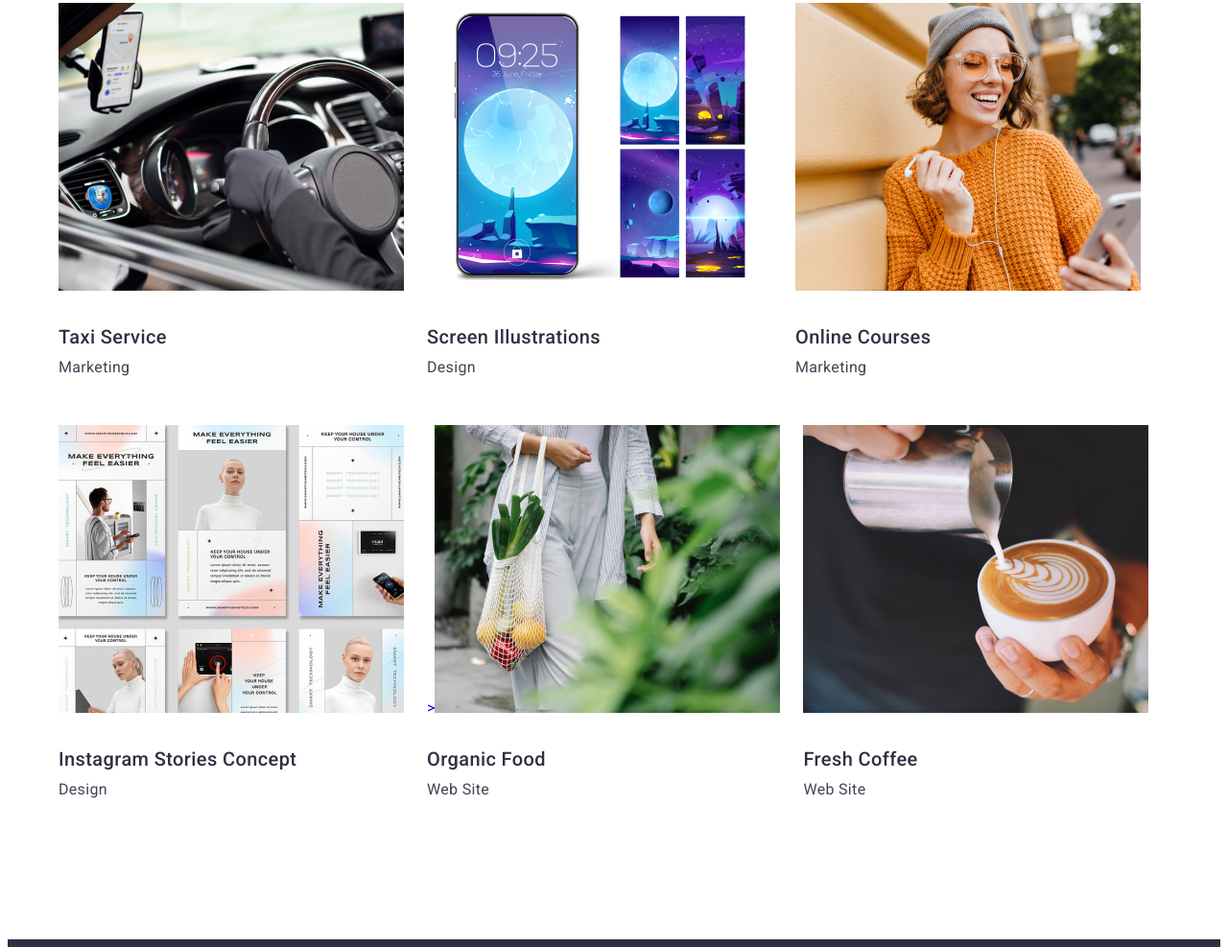
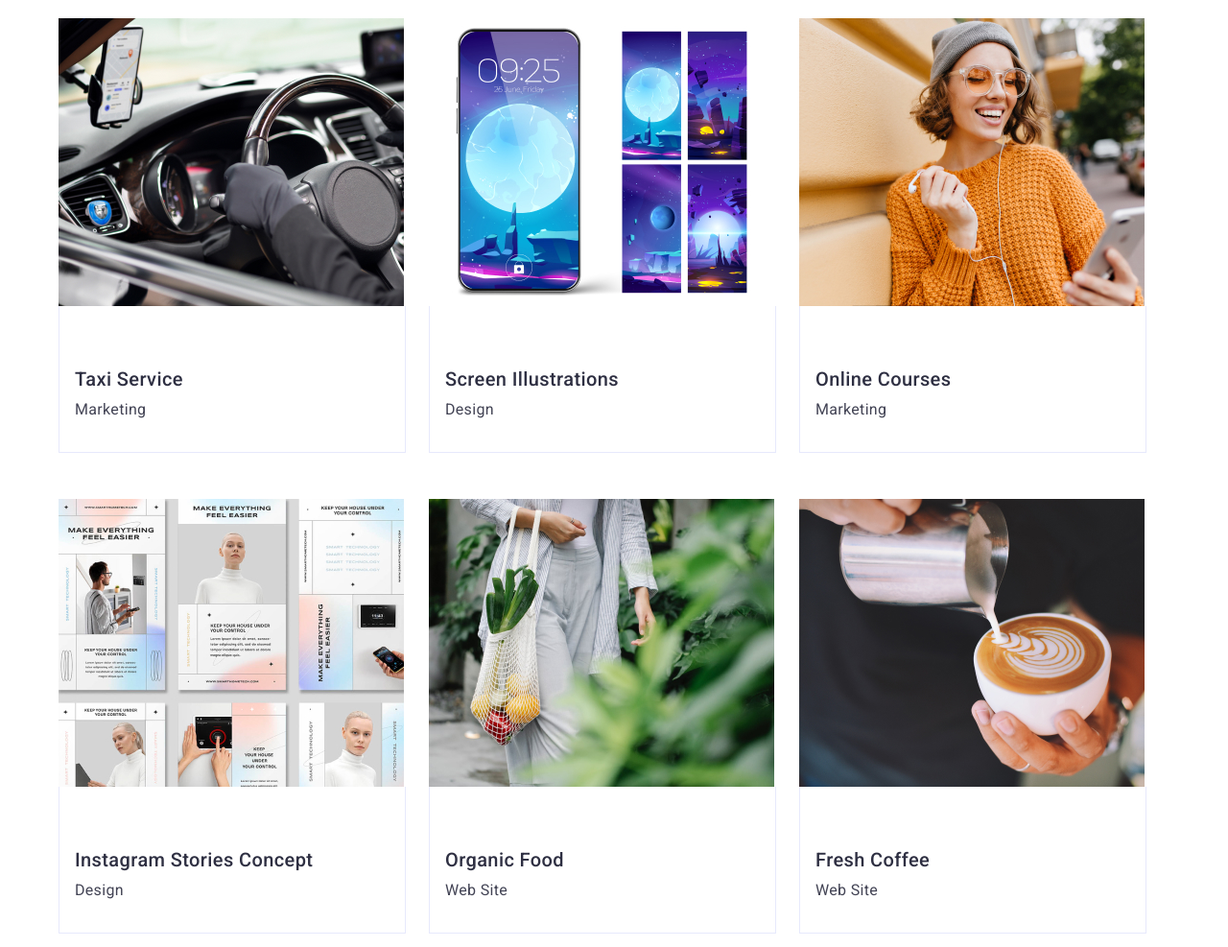
Before and after one commit to Igor9779/goit-markup-hw-03, a plain HTML site: page portfolio.html in a window 1280 px wide. Shown: the part 733-1720 px from the top of the page at 96% size. Drawn offline with Linux system fonts and the light colour scheme.

Commit message:
mod3-fix2

```diff
--- a/css/styles.css
+++ b/css/styles.css
@@ -39,8 +39,6 @@ body {
 
 .link{
    text-decoration: none;
-   padding-top: 24px;
-   padding-bottom: 24px;
 }
 
 .header {
@@ -131,7 +129,7 @@ gap: 40px;
     height: 600px;
     background-color: var(--title-color);
     padding-top: 188px;
-    padding-bottom: 292px;
+    padding-bottom: 188px;
     text-align: center;
 }
 
@@ -238,6 +236,8 @@ gap: 40px;
 
 .team {
     background-color: #F4F4FD;
+    padding-top: 120px;
+    padding-bottom: 120px;
 }
 
 .team-title {
@@ -258,7 +258,11 @@ gap: 40px;
 }
 .team-item {
     background-color: #ffffff;
-    margin-bottom: 120px;
+    border-radius: 0px 0px 4px 4px;
+}
+
+.card-container {
+    padding: 32px 16px;
 }
 
 .team-subtitle {
@@ -286,6 +290,7 @@ gap: 40px;
     background-color: var(--title-color);
     padding-top: 100px;
     padding-bottom: 100px;
+
 }
 
 .footer-container {
@@ -341,10 +346,6 @@ gap: 40px;
 .portfolio-item {
 }
 
-.portfolio-item-photo {
-    padding-bottom: 24px;
-}
-
 .portfolio-btn {
     font-family: inherit;
     font-weight: 500;
@@ -373,14 +374,32 @@ gap: 40px;
     display: flex;
     flex-wrap: wrap;
     margin-top: 72px;
-    gap: 24px;
 }
 
 .list {
     list-style: none;
 }
+
+img {
+    display: block;
+}
+
+.portfolio-card:nth-child(n + 7)
+{
+    margin-bottom: 0;
+}
 .portfolio-item-photo {
+    flex-basis: calc(100% / 3 - 24px);
+    margin-right: 24px;
+    margin-bottom: 48px;
 }
+
+.card-container {
+    border-right: 1px solid #E7E9FC;
+    border-left: 1px solid #E7E9FC;
+    border-bottom: 1px solid #E7E9FC;
+}
+
 .portfolio-subtitle {
     font-weight: 500;
     font-size: 20px;
--- a/portfolio.html
+++ b/portfolio.html
@@ -42,40 +42,58 @@
                 </ul>
                 <ul class="portfolio-list-photo list">
                     <li class="portfolio-item-photo"><a class="portfolio-link link" href="#"><img src="./images/interface.jpg" alt="interface" width="360" height="300">
+                    <div class="card-container">
                         <h2 class="portfolio-subtitle">Banking App Interface Concept</h2>
                         <p class="portfolio-text-photo">App</p></a>
+                    </div>
                     </li>
                     <li class="portfolio-item-photo"><a class="portfolio-link link" href="#"><img src="./images/qr.jpg" alt="qr" width="360" height="300">
+                    <div class="card-container">
                         <h2 class="portfolio-subtitle">Cashless Payment</h2>
                         <p class="portfolio-text-photo">Marketing</p></a>
+                    </div>
                     </li>
                     <li class="portfolio-item-photo"><a class="portfolio-link link" href="#"><img src="./images/laptop.jpg" alt="app" width="360" height="300">
+                    <div class="card-container">
                         <h2 class="portfolio-subtitle">Meditation App</h2>
                         <p class="portfolio-text-photo">App</p></a>
+                    </div>
                     </li>
                     <li class="portfolio-item-photo"><a class="portfolio-link link" href="#"><img src="./images/car.jpg" alt="car" width="360" height="300">
+                    <div class="card-container">
                         <h2 class="portfolio-subtitle">Taxi Service</h2>
                         <p class="portfolio-text-photo">Marketing</p></a>
+                    </div>
                     </li>
                     <li class="portfolio-item-photo"><a class="portfolio-link link" href="#"><img src="./images/smartphone.jpg" alt="smartphone" width="360" height="300">
+                    <div class="card-container">
                         <h2 class="portfolio-subtitle">Screen Illustrations</h2>
                         <p class="portfolio-text-photo">Design</p></a>
+                    </div>
                     </li>
                     <li class="portfolio-item-photo"><a class="portfolio-link link" href="#"><img src="./images/woman.jpg" alt="woman" width="360" height="300">
+                    <div class="card-container">
                         <h2 class="portfolio-subtitle">Online Courses</h2>
                         <p class="portfolio-text-photo">Marketing</p></a>
+                    </div>
                     </li>
                     <li class="portfolio-item-photo"><a class="portfolio-link link" href="#"><img src="./images/instruction.jpg" alt="instruction" width="360" height="300">
+                    <div class="card-container">
                         <h2 class="portfolio-subtitle">Instagram Stories Concept</h2>
                         <p class="portfolio-text-photo">Design</p></a>
+                    </div>
                     </li>
-                    <li class="portfolio-item-photo"><a class="portfolio-link link" href="#">><img src="./images/grocceries.jpg" alt="grocceries" width="360" height="300">
+                    <li class="portfolio-item-photo"><a class="portfolio-link link" href="#"><img src="./images/grocceries.jpg" alt="grocceries" width="360" height="300">
+                    <div class="card-container">
                         <h2 class="portfolio-subtitle">Organic Food</h2>
                         <p class="portfolio-text-photo">Web Site</p></a>
+                    </div>
                     </li>
                     <li class="portfolio-item-photo"><a class="portfolio-link link" href="#"><img src="./images/cofee.jpg" alt="cofee" width="360" height="300">
+                    <div class="card-container">
                         <h2 class="portfolio-subtitle">Fresh Coffee</h2>
                         <p class="portfolio-text-photo">Web Site</p></a>
+                    </div>
                     </li>
                 </ul>
             </div>
```
Also changed, not shown: index.html (+8 -0 lines).
